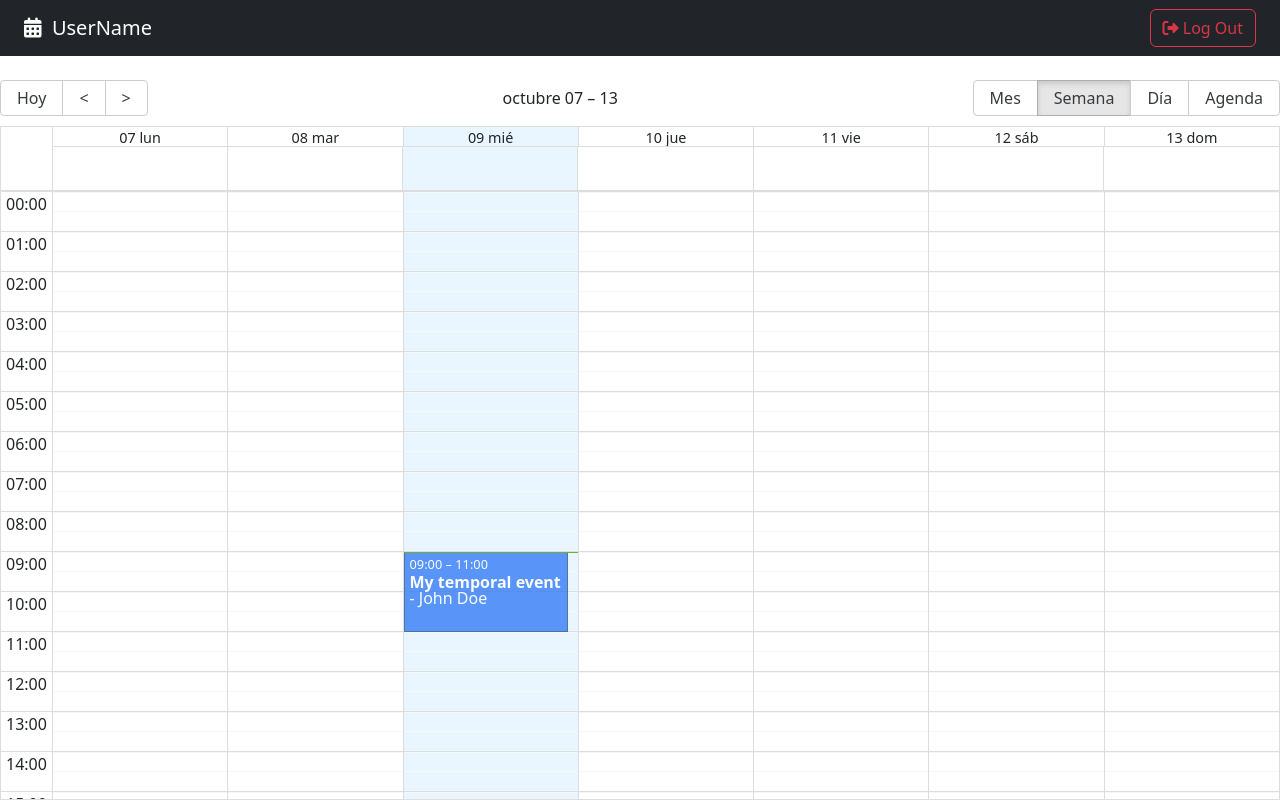
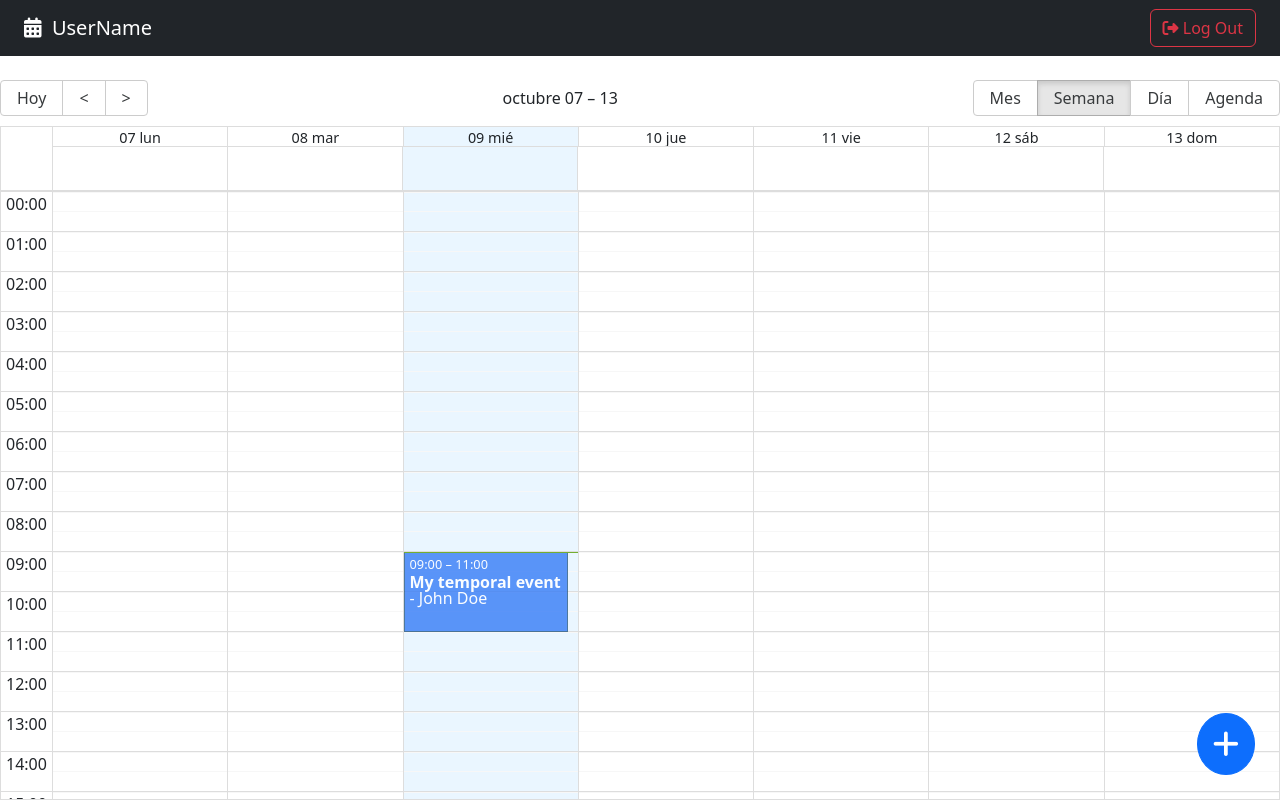
Before and after one commit to RicardoAlustiza/calendar-app, a React (Vite) app: page / in a window 1280 px wide. Built offline with nearby package versions, Linux system fonts and the light colour scheme.

Commit message:
Prepare new calendar event!

```diff
--- /dev/null
+++ b/src/calendar/components/FabAddNew.jsx
@@ -0,0 +1,32 @@
+import { useUiStore, useCalendarStore } from '../../hooks';
+import { addHours } from 'date-fns';
+
+export const FabAddNew = () => {
+
+  const { openDateModal } = useUiStore();
+  const { setActiveEvent } = useCalendarStore();
+
+  const handleClickNewEvent = () => {
+    setActiveEvent({
+      title: '',
+      notes: '',
+      start: new Date(),
+      end: addHours(new Date(), 2),
+      bgcolor: '#fafafa',
+      user: {
+          _id: '123',
+          name: 'John Doe',
+      }
+    });
+    openDateModal();
+  }
+
+  return (
+    <button
+        className="btn btn-primary fab"
+        onClick={ handleClickNewEvent }
+    >
+        <i className="fas fa-plus"></i>
+    </button>
+  )
+}
--- a/src/calendar/index.js
+++ b/src/calendar/index.js
@@ -2,3 +2,4 @@
 export * from './components/NavBar'
 export * from './components/CalendarEvent'
 export * from './components/CalendarModals'
+export * from './components/FabAddNew'
--- a/src/calendar/pages/CalendarPage.jsx
+++ b/src/calendar/pages/CalendarPage.jsx
@@ -1,7 +1,7 @@
 import { useState } from 'react'
 import { Calendar } from 'react-big-calendar'
 import 'react-big-calendar/lib/css/react-big-calendar.css'
-import { CalendarEvent, NavBar, CalendarModals } from "../"
+import { CalendarEvent, NavBar, CalendarModals, FabAddNew } from "../"
 import { localizer, getMessagesES } from '../../helpers'
 import { useUiStore, useCalendarStore } from '../../hooks'
 
@@ -61,6 +61,7 @@
             />
 
             <CalendarModals />
+            <FabAddNew />
         </>
     )
 }
--- a/src/styles.css
+++ b/src/styles.css
@@ -38,3 +38,12 @@
   outline: none;
   padding: 10px;
 }
+
+.fab {
+  border-radius: 100%;
+  bottom: 25px;
+  font-size: 30px;
+  padding: 15px;
+  position: fixed;
+  right: 25px;
+}
```
